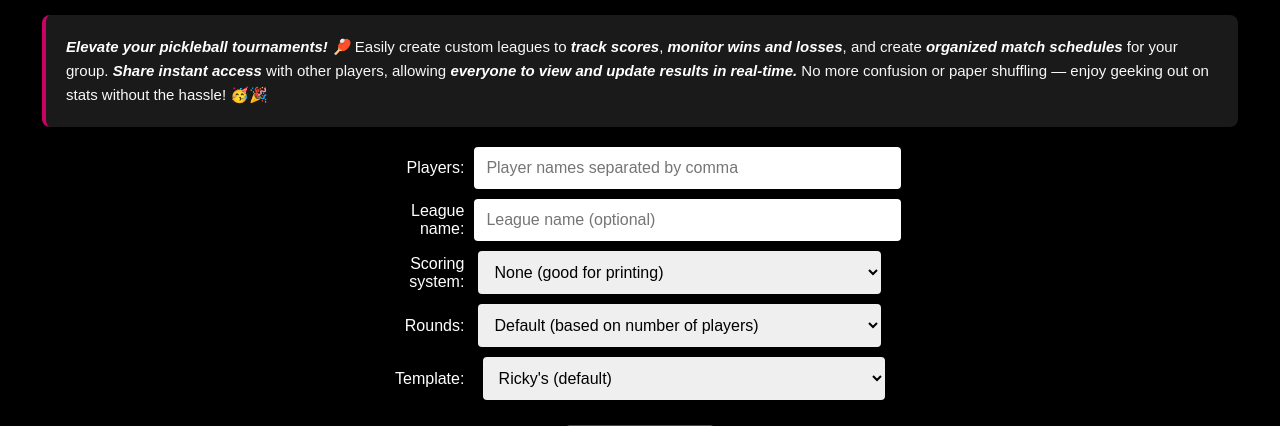
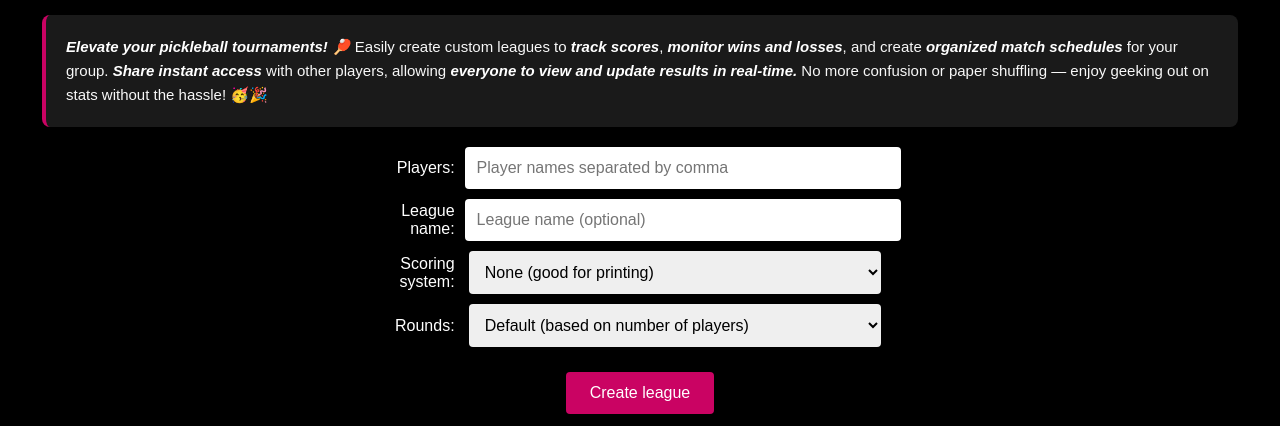
Before and after one commit to guilhermechapiewski/pickleballleague.app, a Flask app: template templates/index.html in a window 1280 px wide. Shown: the part 336-762 px from the top of the page. Run offline with Flask 3, Linux system fonts and the light colour scheme; the template is opened without the code that fills it, so the values that code supplies are empty; some libraries are stand-ins or nearby versions.

Commit message:
Hardcoding template to Ricky for now (since there's only one at this time).

```diff
--- a/main.py
+++ b/main.py
@@ -83,7 +83,10 @@ def create_league():
 
     league = League(name=league_name, player_names=player_names)
     league.set_scoring_system(ScoringSystem(flask.request.form["scoring_system"]))
-    league.set_template(flask.request.form["template"])
+
+    # TODO: remove this once we have more templates
+    #league.set_template(flask.request.form["template"])
+    league.set_template("ricky")
 
     rounds = int(flask.request.form["rounds"])
     if rounds == 0:
--- a/templates/index.html
+++ b/templates/index.html
@@ -452,14 +452,14 @@
                         </select>
                     </td>
                 </tr>
-                <tr>
+                <!--tr>
                     <td style="text-align: right;">Template:</td>
                     <td style="text-align: right;">
                         <select name="template" id="template">
                             <option value="ricky">Ricky's (default)</option>
                         </select>
                     </td>
-                </tr>
+                </tr-->
             </table>
             <button type="submit" class="primary-button">Create league</button>
         </form>
```
